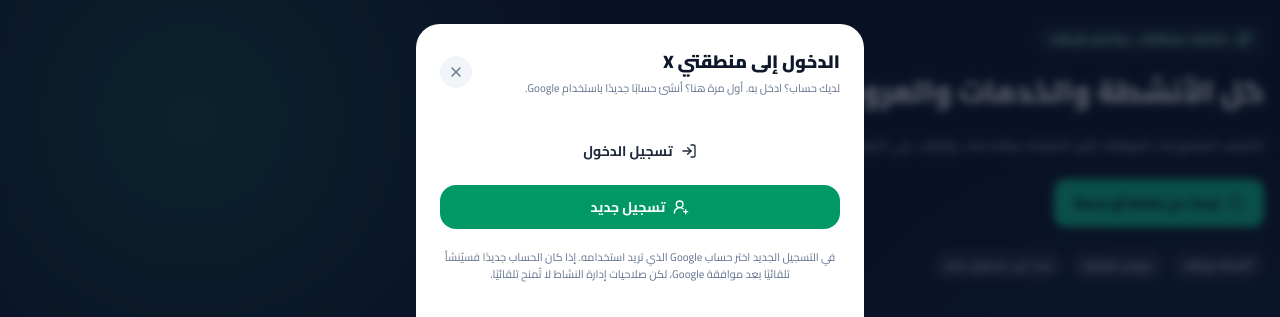
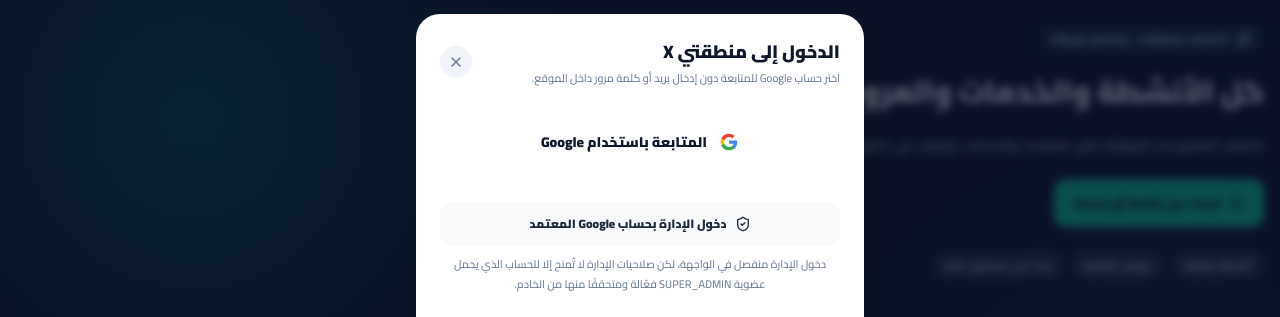
Before and after one commit to islamnagy2022-eng/MantiqatiX, a React (Vite) app in the folder apps/catalog-frontend/: page / in a window 1280 px wide. Both pictures are taken after a click on the button 41 px from the left and 87 px from the top of the page. Shown: the part 200-517 px from the top of the page. Built offline with nearby package versions, Linux system fonts and the light colour scheme; no server answers.

Commit message:
fix(auth): simplify Google sign-in and separate admin entry

```diff
--- a/apps/catalog-frontend/src/components/auth/LoginModal.tsx
+++ b/apps/catalog-frontend/src/components/auth/LoginModal.tsx
@@ -1,8 +1,8 @@
 import React, { useState } from 'react';
 import { useApp } from '../../context/AppContext';
-import { X, AlertCircle, LoaderCircle, CheckCircle2, UserRoundPlus, LogIn } from 'lucide-react';
+import { X, AlertCircle, LoaderCircle, LogIn, ShieldCheck } from 'lucide-react';
 
-type AuthIntent = 'login' | 'signup';
+type LoginMode = 'customer' | 'admin';
 
 export const LoginModal: React.FC = () => {
   const {
@@ -12,9 +12,8 @@ export const LoginModal: React.FC = () => {
     adminSettings,
   } = useApp();
   const [errorMsg, setErrorMsg] = useState('');
-  const [successMsg, setSuccessMsg] = useState('');
   const [busy, setBusy] = useState(false);
-  const [intent, setIntent] = useState<AuthIntent>('login');
+  const [mode, setMode] = useState<LoginMode>('customer');
 
   if (!isLoginModalOpen) return null;
 
@@ -23,16 +22,17 @@ export const LoginModal: React.FC = () => {
     ? `https://wa.me/${adminPhone}?text=${encodeURIComponent('أرغب في الاشتراك وتفعيل نشاطي على منصة منطقتي X')}`
     : '';
 
-  const handleGoogle = async (nextIntent: AuthIntent) => {
-    setIntent(nextIntent);
+  const handleGoogle = async (nextMode: LoginMode) => {
+    setMode(nextMode);
     setErrorMsg('');
-    setSuccessMsg('');
     setBusy(true);
     try {
       const result = await loginWithGoogle();
-      if (!result.success) setErrorMsg(result.error || (nextIntent === 'signup'
-        ? 'تعذر بدء إنشاء الحساب باستخدام Google.'
-        : 'تعذر بدء تسجيل الدخول باستخدام Google.'));
+      if (!result.success) {
+        setErrorMsg(result.error || (nextMode === 'admin'
+          ? 'تعذر بدء دخول الإدارة باستخدام حساب Google المعتمد.'
+          : 'تعذر بدء تسجيل الدخول باستخدام Google.'));
+      }
     } catch (error) {
       setErrorMsg(error instanceof Error ? error.message : 'تعذر الاتصال بخدمة Google.');
     } finally {
@@ -46,28 +46,41 @@ export const LoginModal: React.FC = () => {
         <div className="flex items-center justify-between pb-3 border-b border-slate-100">
           <div>
             <h3 id="login-title" className="font-black text-lg text-slate-900">الدخول إلى منطقتي X</h3>
-            <p className="text-[11px] text-slate-500 mt-1">لديك حساب؟ ادخل به. أول مرة هنا؟ أنشئ حسابًا جديدًا باستخدام Google.</p>
+            <p className="text-[11px] text-slate-500 mt-1">اختر حساب Google للمتابعة دون إدخال بريد أو كلمة مرور داخل الموقع.</p>
           </div>
-          <button onClick={() => setIsLoginModalOpen(false)} className="w-8 h-8 rounded-full bg-slate-100 text-slate-500 hover:text-slate-800 flex items-center justify-center" aria-label="إغلاق">
+          <button type="button" onClick={() => setIsLoginModalOpen(false)} className="w-8 h-8 rounded-full bg-slate-100 text-slate-500 hover:text-slate-800 flex items-center justify-center" aria-label="إغلاق">
             <X className="w-4 h-4" />
           </button>
         </div>
 
-        {errorMsg && <div className="p-3 rounded-xl bg-rose-50 border border-rose-200 text-rose-700 text-xs flex items-center gap-2"><AlertCircle className="w-4 h-4 flex-shrink-0" /><span>{errorMsg}</span></div>}
-        {successMsg && <div className="p-3 rounded-xl bg-emerald-50 border border-emerald-200 text-emerald-800 text-xs flex items-start gap-2"><CheckCircle2 className="w-4 h-4 flex-shrink-0 mt-0.5" /><span>{successMsg}</span></div>}
+        {errorMsg && <div role="alert" className="p-3 rounded-xl bg-rose-50 border border-rose-200 text-rose-700 text-xs flex items-center gap-2"><AlertCircle className="w-4 h-4 flex-shrink-0" /><span>{errorMsg}</span></div>}
 
-        <div className="grid grid-cols-1 sm:grid-cols-2 gap-3">
-          <button type="button" disabled={busy} onClick={() => void handleGoogle('login')} className="w-full py-3 px-3 bg-white hover:bg-slate-50 disabled:opacity-60 text-slate-800 font-bold text-sm rounded-2xl border-2 border-slate-200 hover:border-emerald-500 shadow-xs transition-all flex items-center justify-center gap-2">
-            {busy && intent === 'login' ? <LoaderCircle className="w-4 h-4 animate-spin" /> : <LogIn className="w-4 h-4" />}
-            <span>{busy && intent === 'login' ? 'جارٍ التحويل...' : 'تسجيل الدخول'}</span>
+        <button
+          type="button"
+          data-testid="google-signin-button"
+          disabled={busy}
+          aria-busy={busy && mode === 'customer'}
+          onClick={() => void handleGoogle('customer')}
+          className="w-full min-h-12 py-3 px-4 bg-white hover:bg-slate-50 disabled:opacity-60 text-slate-900 font-black text-sm rounded-2xl border-2 border-slate-200 hover:border-emerald-500 shadow-xs transition-all flex items-center justify-center gap-3"
+        >
+          {busy && mode === 'customer' ? <LoaderCircle className="w-5 h-5 animate-spin" /> : <GoogleMark />}
+          <span>{busy && mode === 'customer' ? 'جارٍ الاتصال بـ Google...' : 'المتابعة باستخدام Google'}</span>
+        </button>
+
+        <div className="border-t border-slate-100 pt-4 space-y-2">
+          <button
+            type="button"
+            data-testid="admin-google-signin-button"
+            disabled={busy}
+            aria-busy={busy && mode === 'admin'}
+            onClick={() => void handleGoogle('admin')}
+            className="w-full min-h-11 rounded-xl border border-slate-300 bg-slate-50 px-4 py-2.5 text-xs font-black text-slate-800 hover:border-amber-400 hover:bg-amber-50 disabled:opacity-60 flex items-center justify-center gap-2"
+          >
+            {busy && mode === 'admin' ? <LoaderCircle className="w-4 h-4 animate-spin" /> : <ShieldCheck className="w-4 h-4" />}
+            <span>{busy && mode === 'admin' ? 'جارٍ التحقق...' : 'دخول الإدارة بحساب Google المعتمد'}</span>
           </button>
-          <button type="button" disabled={busy} onClick={() => void handleGoogle('signup')} className="w-full py-3 px-3 bg-emerald-600 hover:bg-emerald-700 disabled:opacity-60 text-white font-bold text-sm rounded-2xl shadow-xs transition-all flex items-center justify-center gap-2">
-            {busy && intent === 'signup' ? <LoaderCircle className="w-4 h-4 animate-spin" /> : <UserRoundPlus className="w-4 h-4" />}
-            <span>{busy && intent === 'signup' ? 'جارٍ إنشاء الحساب...' : 'تسجيل جديد'}</span>
-          </button>
+          <p className="text-center text-[11px] leading-5 text-slate-500">دخول الإدارة منفصل في الواجهة، لكن صلاحيات الإدارة لا تُمنح إلا للحساب الذي يحمل عضوية SUPER_ADMIN فعّالة ومتحققًا منها من الخادم.</p>
         </div>
-
-        <p className="text-center text-[11px] text-slate-500 leading-relaxed">في التسجيل الجديد اختر حساب Google الذي تريد استخدامه. إذا كان الحساب جديدًا فسيُنشأ تلقائيًا بعد موافقة Google، لكن صلاحيات إدارة النشاط لا تُمنح تلقائيًا.</p>
 
         {subscriptionRequestUrl && (
           <a href={subscriptionRequestUrl} target="_blank" rel="noopener noreferrer" className="block text-center rounded-xl border border-emerald-200 bg-emerald-50 px-3 py-2.5 text-xs font-black text-emerald-800 hover:bg-emerald-100">
@@ -82,3 +95,12 @@ export const LoginModal: React.FC = () => {
     </div>
   );
 };
+
+const GoogleMark: React.FC = () => (
+  <svg aria-hidden="true" className="h-5 w-5 shrink-0" viewBox="0 0 48 48">
+    <path fill="#4285F4" d="M43.6 24.5c0-1.4-.1-2.8-.4-4.1H24v7.8h11a9.4 9.4 0 0 1-4.1 6.2v5.1h6.7c3.9-3.6 6-8.9 6-15z" />
+    <path fill="#34A853" d="M24 44c5.5 0 10.1-1.8 13.5-4.9l-6.7-5.1c-1.8 1.2-4.1 2-6.8 2-5.2 0-9.6-3.5-11.2-8.2H5.9v5.2A20 20 0 0 0 24 44z" />
+    <path fill="#FBBC05" d="M12.8 27.8a12 12 0 0 1 0-7.6V15H5.9a20 20 0 0 0 0 18z" />
+    <path fill="#EA4335" d="M24 12.1c3 0 5.7 1 7.8 3.1l5.8-5.8A19.5 19.5 0 0 0 24 4 20 20 0 0 0 5.9 15l6.9 5.2c1.6-4.7 6-8.1 11.2-8.1z" />
+  </svg>
+);
```
